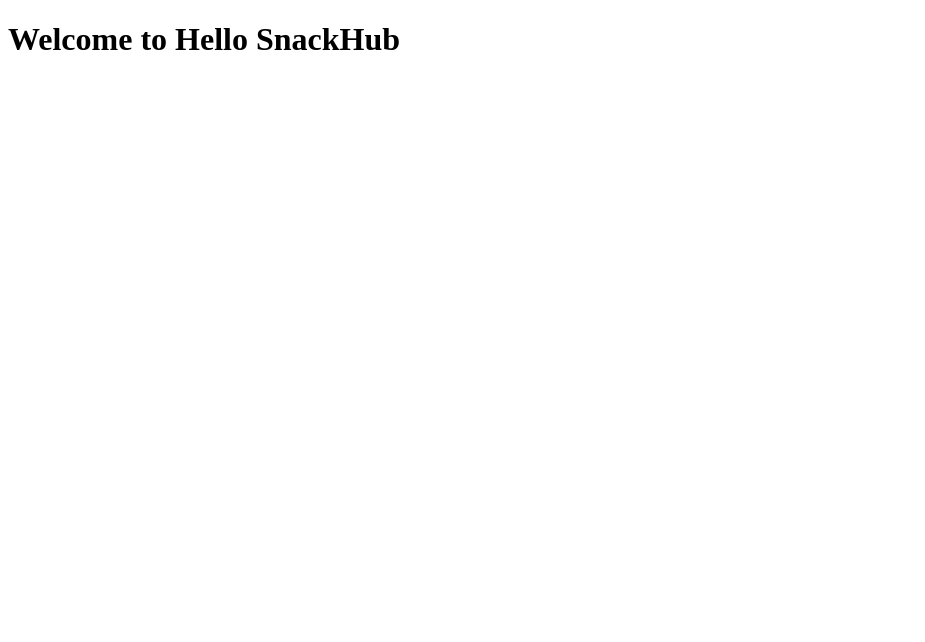
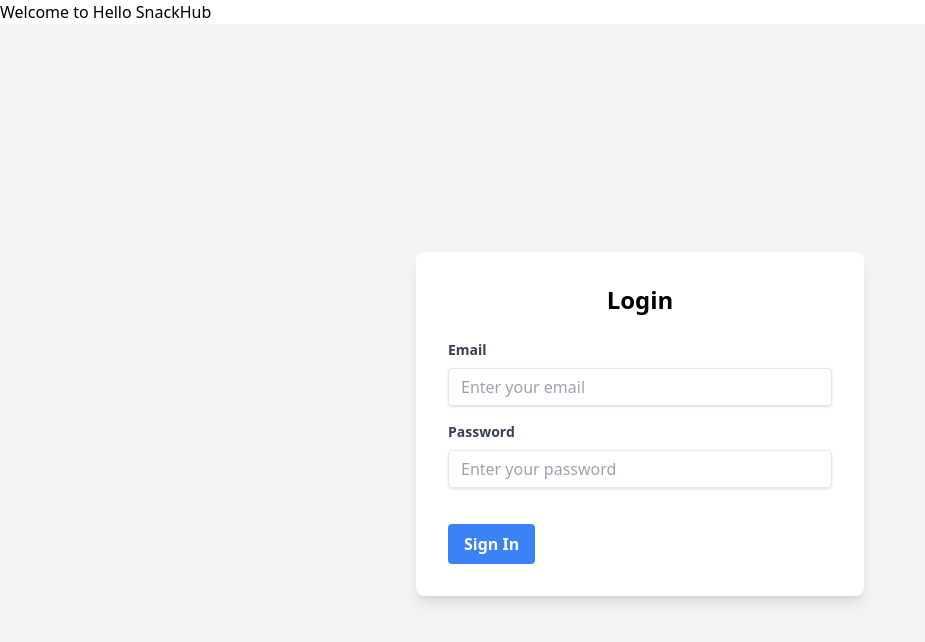
Before and after one commit to Team-One-Pos-Tech/FrameUp.webapp, an Angular app: page / in a window 1280 px wide. Shown: the top 642 px of the page, without its empty margins (0-925 px from the left). Built offline with nearby package versions, Linux system fonts and the light colour scheme.

Commit message:
configure login page and tailwind css

```diff
--- a/angular.json
+++ b/angular.json
@@ -32,7 +32,8 @@
               }
             ],
             "styles": [
-              "src/styles.scss"
+              "src/styles.scss",
+              "src/styles/tailwind.css"
             ],
             "scripts": []
           },
--- a/package.json
+++ b/package.json
@@ -27,12 +27,15 @@
     "@angular/cli": "^19.1.4",
     "@angular/compiler-cli": "^19.1.0",
     "@types/jasmine": "~5.1.0",
+    "autoprefixer": "^10.4.20",
     "jasmine-core": "~5.5.0",
     "karma": "~6.4.0",
     "karma-chrome-launcher": "~3.2.0",
     "karma-coverage": "~2.2.0",
     "karma-jasmine": "~5.1.0",
     "karma-jasmine-html-reporter": "~2.1.0",
+    "postcss": "^8.5.1",
+    "tailwindcss": "^3.4.17",
     "typescript": "~5.7.2"
   }
 }
--- a/src/app/app.component.html
+++ b/src/app/app.component.html
@@ -1 +1,3 @@
 <h1>Welcome to Hello SnackHub</h1>
+
+<app-login></app-login>
--- a/src/app/app.component.ts
+++ b/src/app/app.component.ts
@@ -1,9 +1,10 @@
 import { Component } from '@angular/core';
 import { RouterOutlet } from '@angular/router';
+import { LoginComponent } from './pages/login/login.component';
 
 @Component({
   selector: 'app-root',
-  imports: [RouterOutlet],
+  imports: [RouterOutlet, LoginComponent],
   templateUrl: './app.component.html',
   styleUrl: './app.component.scss'
 })
--- a/src/app/pages/login/login.component.html
+++ b/src/app/pages/login/login.component.html
@@ -1 +1,37 @@
-<p>login works!</p>
+<div class="min-h-screen flex items-center justify-center bg-gray-100">
+    <div class="bg-white p-8 rounded-lg shadow-lg w-full max-w-md">
+        <h2 class="text-2xl font-bold mb-6 text-center">Login</h2>
+        <form>
+            <div class="mb-4">
+                <label class="block text-gray-700 text-sm font-bold mb-2" for="email">
+                    Email
+                </label>
+                <input
+                    class="shadow appearance-none border rounded w-full py-2 px-3 text-gray-700 leading-tight focus:outline-none focus:shadow-outline"
+                    id="email"
+                    type="email"
+                    placeholder="Enter your email"
+                />
+            </div>
+            <div class="mb-6">
+                <label class="block text-gray-700 text-sm font-bold mb-2" for="password">
+                    Password
+                </label>
+                <input
+                    class="shadow appearance-none border rounded w-full py-2 px-3 text-gray-700 mb-3 leading-tight focus:outline-none focus:shadow-outline"
+                    id="password"
+                    type="password"
+                    placeholder="Enter your password"
+                />
+            </div>
+            <div class="flex items-center justify-between">
+                <button
+                    class="bg-blue-500 hover:bg-blue-700 text-white font-bold py-2 px-4 rounded focus:outline-none focus:shadow-outline"
+                    type="button"
+                >
+                    Sign In
+                </button>
+            </div>
+        </form>
+    </div>
+</div>
--- /dev/null
+++ b/src/styles/tailwind.css
@@ -0,0 +1,3 @@
+@tailwind base;
+@tailwind components;
+@tailwind utilities;
--- /dev/null
+++ b/tailwind.config.js
@@ -0,0 +1,9 @@
+module.exports = {
+    content: [
+        "./src/**/*.{html,ts}",
+    ],
+    theme: {
+        extend: {},
+    },
+    plugins: [],
+}
```
Also changed, not shown: 1 other file (tests, documents, lock files or other folders).
